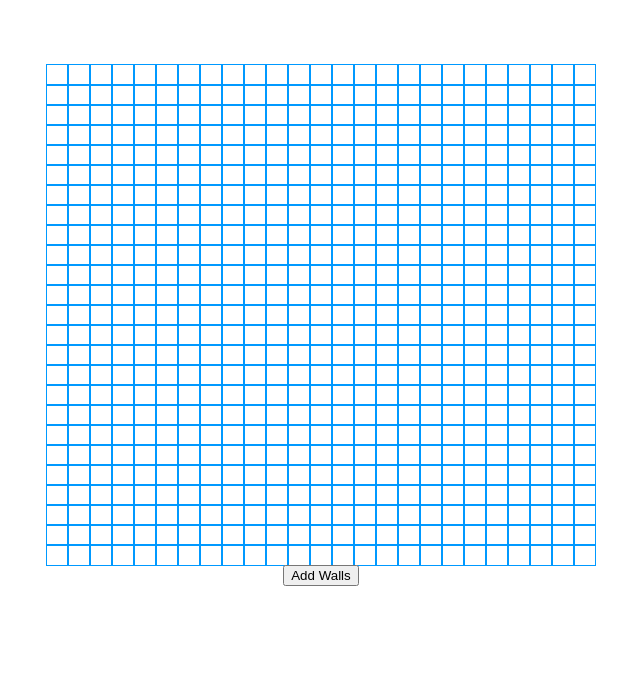
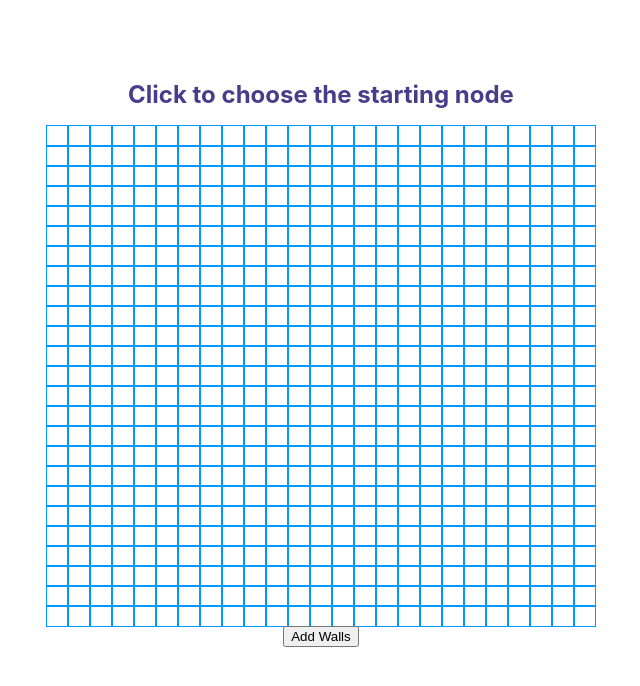
Before and after one commit to Silvernitro/pathfinding_visualizer, a React (Create React App) app in the folder pathfinding_visualizer/: page / in a window 1280 px wide. Shown: the top 686 px of the page, without its empty margins (319-959 px from the left). Built offline with nearby package versions, Linux system fonts and the light colour scheme.

Commit message:
Added a status title.

```diff
--- a/pathfinding_visualizer/src/App.css
+++ b/pathfinding_visualizer/src/App.css
@@ -9,7 +9,6 @@
   text-align: center;
   width:80%;
   margin: 5% 10% 5% 10%;
-  text-align: center;
   display: inline-block;
 }
 
@@ -18,6 +17,11 @@
   height: 20px;
   margin: 0px 10% 0px 10%;
   text-align: center;
+}
+
+.StatusTitle {
+  font-size: 1.5rem;
+  color: darkslateblue;
 }
 
 .Start {
--- a/pathfinding_visualizer/src/App.js
+++ b/pathfinding_visualizer/src/App.js
@@ -186,6 +186,7 @@ class Grid extends React.Component {
 
     return(
       <div className="GameContainer">
+        <StatusTitle addingWalls={this.state.addingWalls} phase={this.state.phase} />
         {rows}
         <Options buttonPress={this.buttonPress} addingWalls={this.state.addingWalls}/>
       </div>
@@ -228,6 +229,22 @@ function Options(props) {
   )
 }
 
+function StatusTitle(props) {
+  let title_string;
+
+  if (props.addingWalls) {
+    title_string = "Click and hold to draw walls on the grid";
+  } else if (props.phase === 1) {
+    title_string = "Click to choose the starting node";
+  } else if (props.phase === 2) {
+    title_string = "Click to choose the end node";
+  } else {
+    title_string = "Click anywhere on the grid to start the search algorithm";
+  }
+
+  return <h1 className="StatusTitle">{title_string}</h1>
+}
+
 
 
 export default Grid;
```
